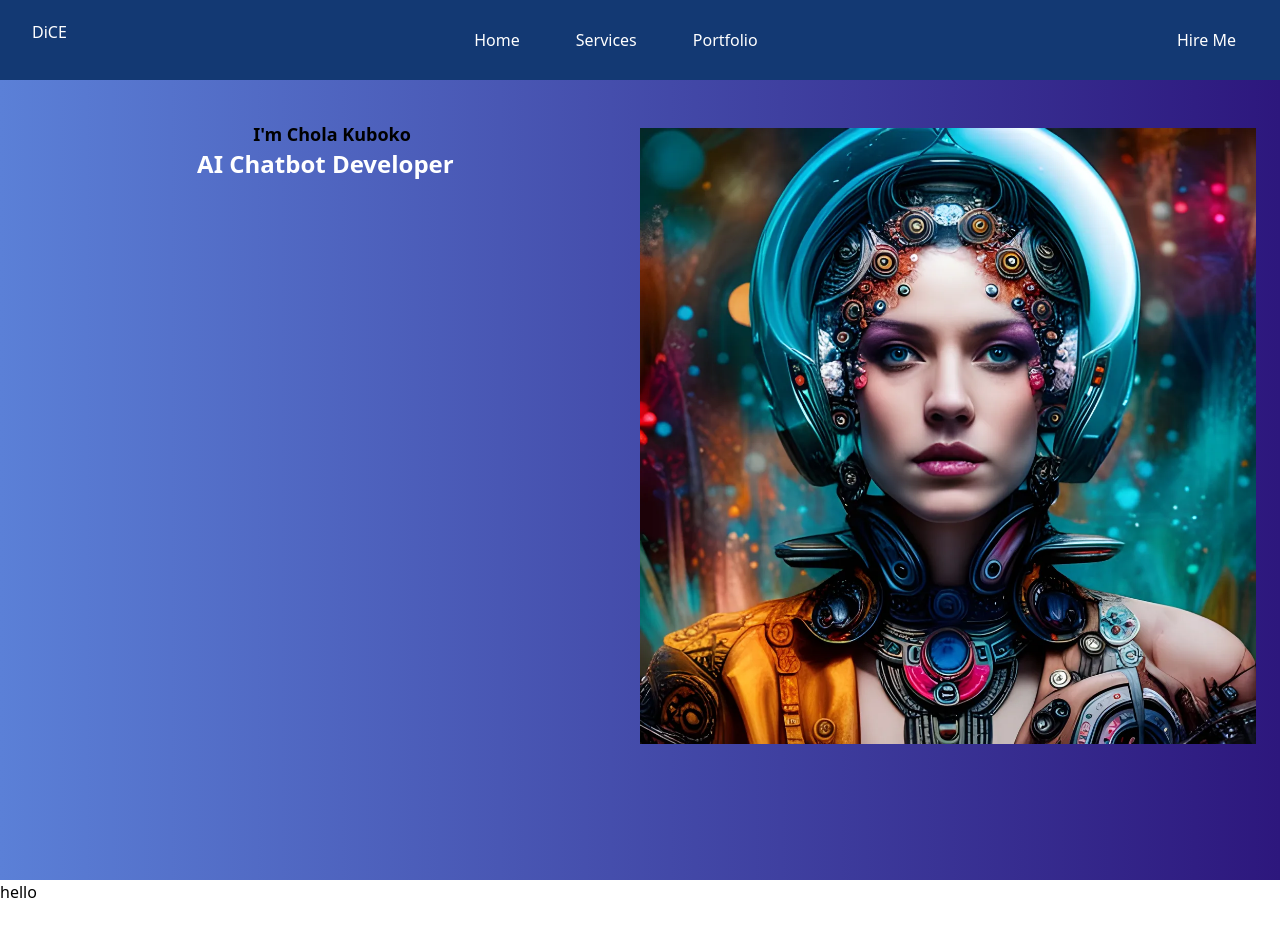
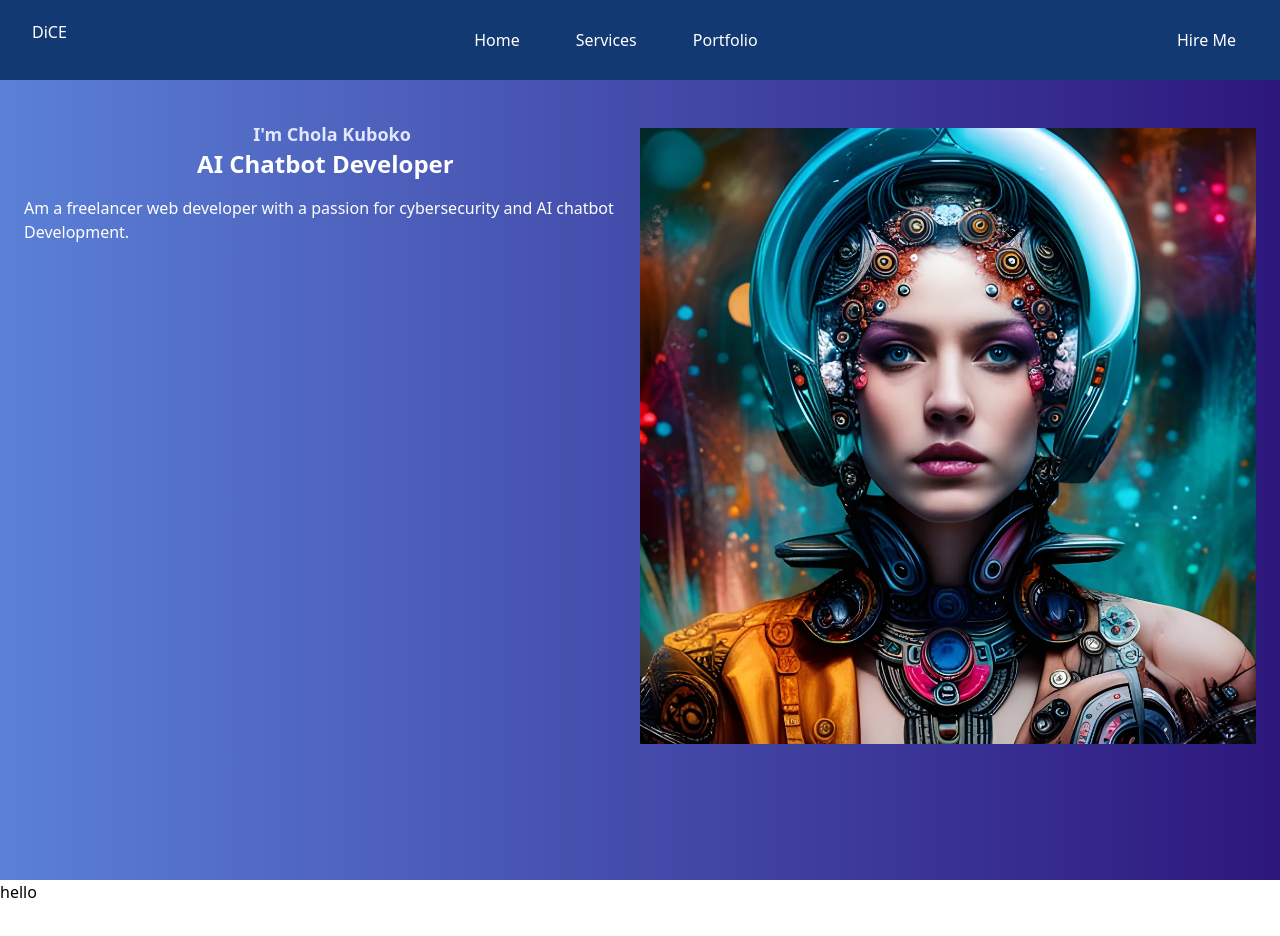
Before and after one commit to DC-21/port, a React (Vite) app: page / in a window 1280 px wide. Shown: the top 936 px of the page. Built offline with nearby package versions, Linux system fonts and the light colour scheme.

Commit message:
first commit

```diff
--- a/src/components/Hero.jsx
+++ b/src/components/Hero.jsx
@@ -9,7 +9,7 @@ const Hero = () => {
       <div className="px-6 flex md:flex-row flex-col w-full md:justify-between justify-center">
         <div className="justify-center items-center md:w-1/2 ">
           <div>
-          <p className="pt-10 text-lg font-bold text-center">I'm Chola Kuboko</p>
+          <p className="pt-10 text-lg font-bold text-center text-indigo-100">I'm Chola Kuboko</p>
             <div className="text-center">
              <TypeAnimation
                sequence={[
@@ -22,6 +22,7 @@ const Hero = () => {
                 wrapper="span"
                />
               </div>
+              <p className="mb-4 w-full text-center md:text-left text-white pt-4 text:sm md:text-md font-medium-bold text-large font-medium py-0 px-0">Am a freelancer web developer with a passion for cybersecurity and AI chatbot Development.</p>
           </div>
         </div>
         <div className="w-full md:w-1/2 h-full">
```
